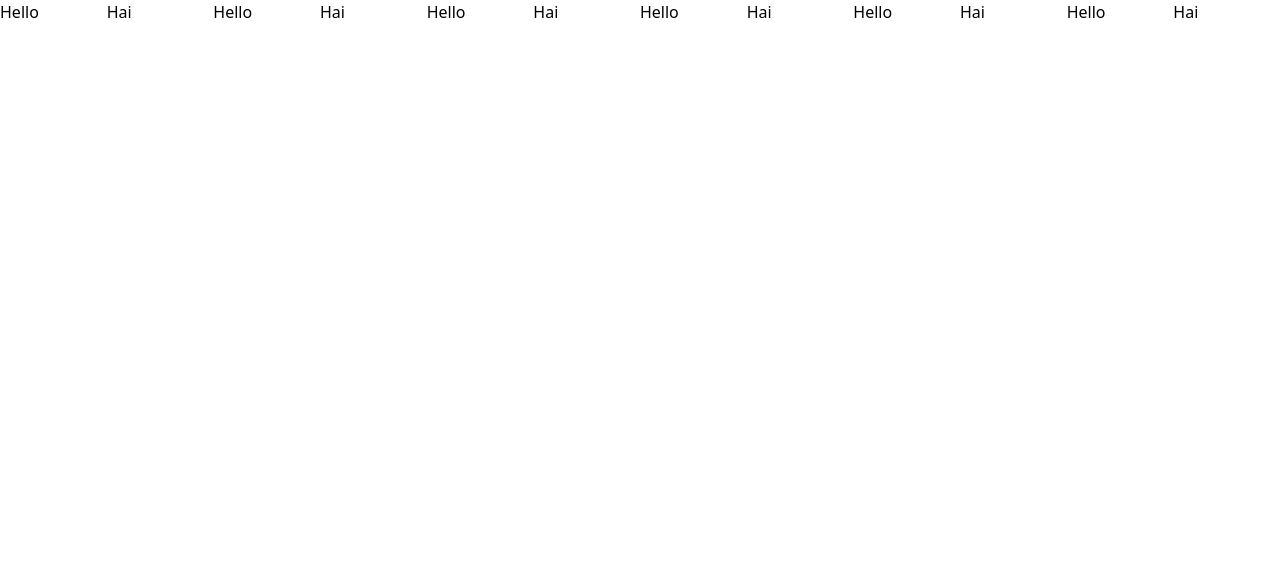
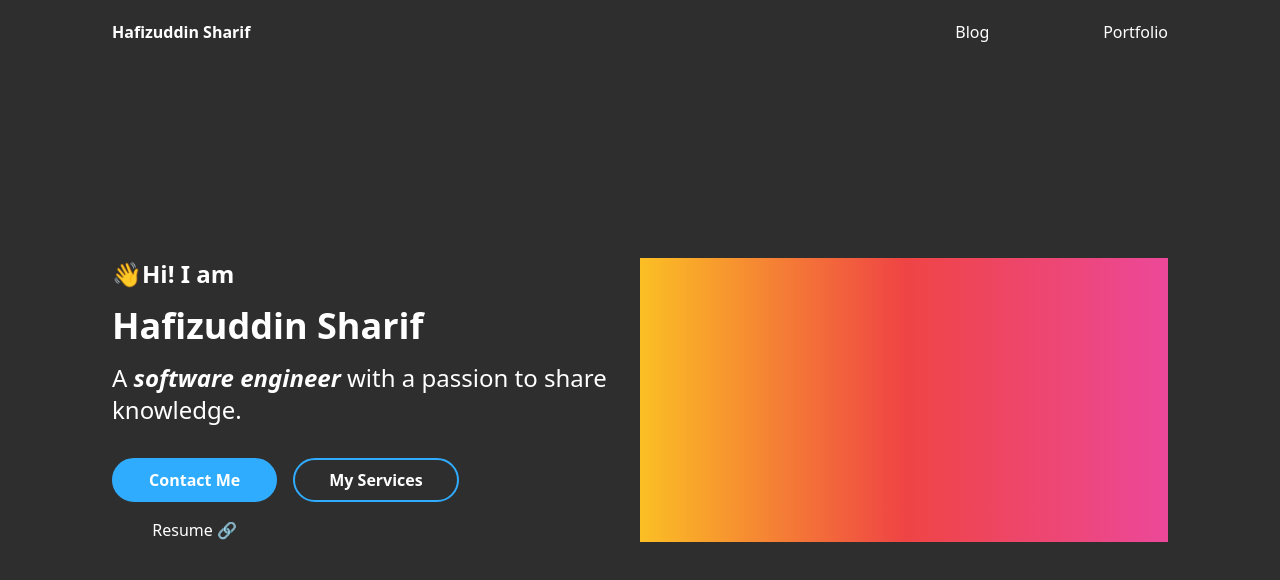
Before and after one commit to HafizuddinSharif/gatsby-portfolio, a Gatsby site: page / in a window 1280 px wide. Built offline with nearby package versions, Linux system fonts and the light colour scheme; Gatsby itself is replaced by a stand-in of ours.

Commit message:
Hero section 90% done

```diff
--- /dev/null
+++ b/src/components/button/button.js
@@ -0,0 +1,17 @@
+import React from 'react'
+
+const button = ({text, isFill}) => {
+
+    const style = {
+        backgroundColor: isFill ? "#30ACFF" : '',
+        border: "2px #30ACFF solid",
+    }
+
+    return (
+        <div className="col-span-2 rounded-full py-2 mt-4" style={style}>
+            <p className="font-bold text-white text-center">{text}</p>
+        </div>
+    )
+}
+
+export default button
--- /dev/null
+++ b/src/components/hero/banner/banner.js
@@ -0,0 +1,16 @@
+import React from 'react'
+import Intro from '../intro/intro'
+
+const banner = () => {
+    return (
+        <div className="flex h-full px-28">
+            <div className="m-auto grid grid-cols-2">
+                <Intro />
+                <div className="bg-gradient-to-r from-yellow-400 via-red-500 to-pink-500 ">
+                </div>
+            </div>
+        </div>
+    )
+}
+
+export default banner
--- /dev/null
+++ b/src/components/hero/hero.js
@@ -0,0 +1,20 @@
+import React from 'react'
+
+import NavBar from "./navbar/navbar"
+import Banner from './banner/banner'
+
+const hero = () => {
+
+    const style = {
+        backgroundColor: '#2E2E2E',
+    }
+
+    return (
+        <div style={style} className="h-screen ">
+            <NavBar />
+            <Banner />
+        </div>
+    )
+}
+
+export default hero
--- /dev/null
+++ b/src/components/hero/intro/intro.js
@@ -0,0 +1,19 @@
+import React from 'react'
+
+import Button from '../../button/button'
+import UnderlineButton from '../../underlinebutton/underlinebutton'
+
+const intro = () => {
+    return (
+        <div className="col-span-1 grid gap-x-4 gap-y-4 grid-cols-3 lg:grid-cols-6">
+            <p className="text-white col-span-full font-bold text-2xl" >👋Hi! I am</p>
+            <h1 className="text-white col-span-full font-extrabold text-4xl" >Hafizuddin Sharif</h1>
+            <p className="text-white col-span-full text-2xl" >A <span className="font-bold italic">software engineer</span> with a passion to share knowledge.</p>
+            <Button text="Contact Me" isFill={true}/>
+            <Button text="My Services" isFill={false}/>
+            <UnderlineButton text="Resume 🔗"/>
+        </div>
+    )
+}
+
+export default intro
--- /dev/null
+++ b/src/components/hero/navbar/navbar.js
@@ -0,0 +1,15 @@
+import React from 'react'
+
+const navbar = () => {
+    return (
+        <div class="fixed px-28 py-5 grid gap-x-4 grid-cols-3 lg:grid-cols-12 w-full">
+            <div class="col-span-3">
+                <h3 class="font-bold text-white">Hafizuddin Sharif</h3>
+            </div>
+            <div class="col-start-9 col-span-2 text-right text-white">Blog</div>
+            <div class="col-span-2 text-right text-white">Portfolio</div>
+        </div>
+    )
+}
+
+export default navbar
--- /dev/null
+++ b/src/components/underlinebutton/underlinebutton.js
@@ -0,0 +1,12 @@
+import React from 'react'
+
+const button = ({text}) => {
+
+    return (
+        <div class="col-start-1 col-span-2">
+            <p class="font-light text-white text-center">{text}</p>
+        </div>
+    )
+}
+
+export default button
--- a/src/pages/index.js
+++ b/src/pages/index.js
@@ -1,22 +1,13 @@
 import * as React from "react"
 import '../styles/global.css';
+
+import Hero from "../components/hero/hero";
 
 // markup
 const IndexPage = () => {
   return (
-    <div class="grid grid-cols-12 h-screen">
-      <div>Hello</div>
-      <div>Hai</div>
-      <div>Hello</div>
-      <div>Hai</div>
-      <div>Hello</div>
-      <div>Hai</div>
-      <div>Hello</div>
-      <div>Hai</div>
-      <div>Hello</div>
-      <div>Hai</div>
-      <div>Hello</div>
-      <div>Hai</div>
+    <div class="">
+      <Hero />
     </div>
   )
 }
```
